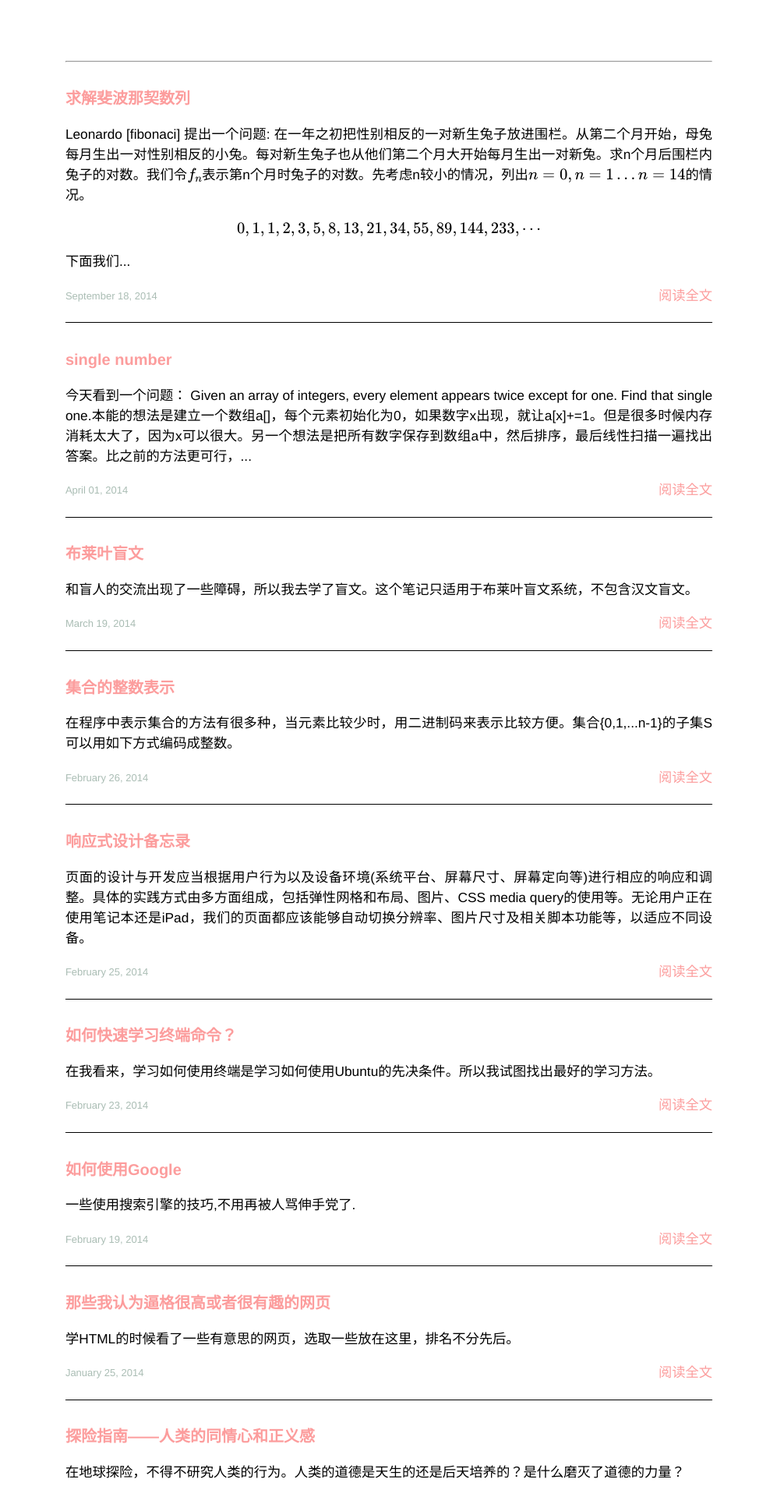
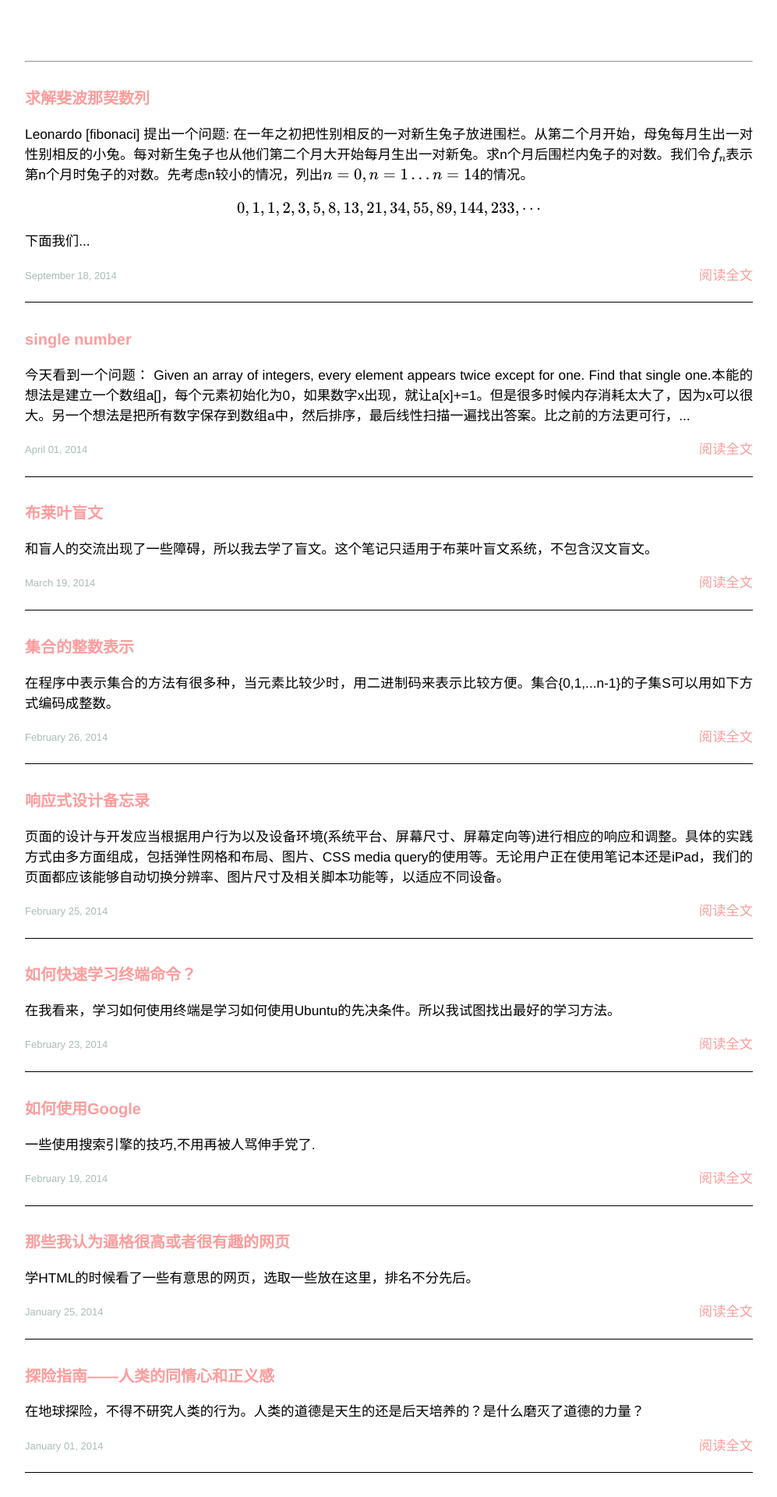
Before and after one commit to banqianhao/banqianhao.github.io, a Jekyll site: the page built from index.html, in a window 1280 px wide. Shown: the top 1920 px of the page at 78% size, without its empty margins (141-1138 px from the left). Built offline with Jekyll 4.4.1, drawn with Linux system fonts in a browser that asks for light colours; nearby versions of some CDN libraries; Markdown is read by kramdown in place of the engine named in the settings; formulas are drawn with MathJax 3.

Commit message:
append width

```diff
--- a/css/main.css
+++ b/css/main.css
@@ -53,7 +53,7 @@ a {
     font-size: 115%;
     text-align: justify;
     width: 100%;
-    max-width: 48em;
+    max-width: 54em;
     margin: 3em auto 2em;
     line-height: 1.5em;
 }
```
